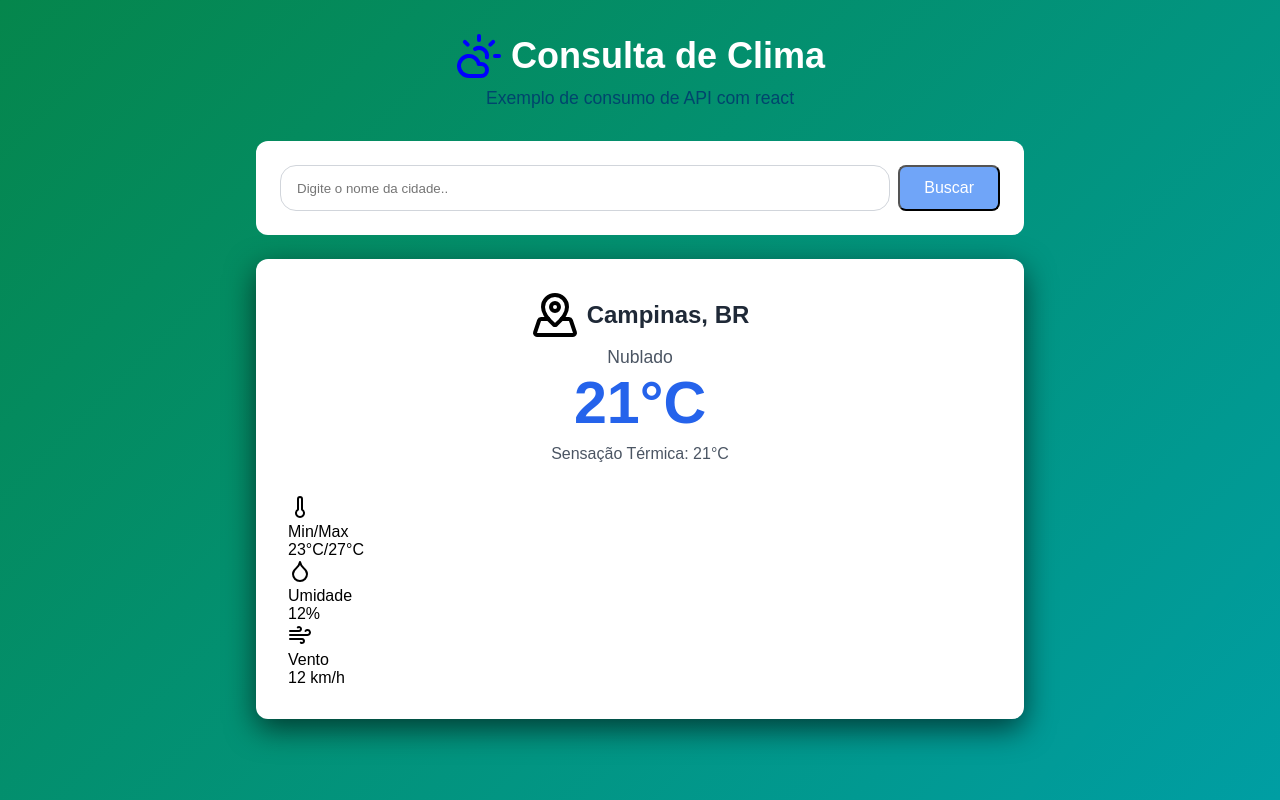
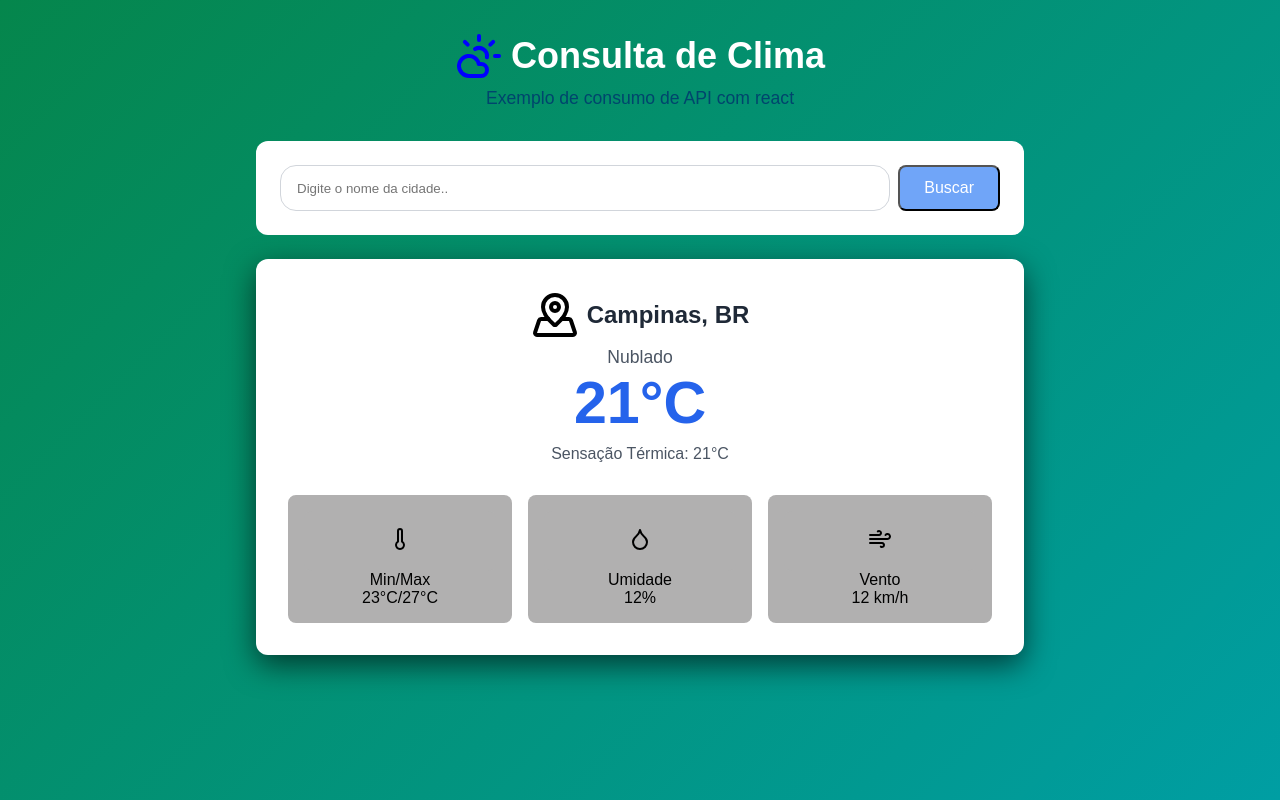
Before and after one commit to TUM-08/clima2c, a React (Vite) app: page / in a window 1280 px wide. Built offline with nearby package versions, Linux system fonts and the light colour scheme.

Commit message:
Add files via upload

```diff
--- a/src/App.css
+++ b/src/App.css
@@ -106,3 +106,14 @@ margin-bottom: 32px;
 #temp-sens{
   color: #4b5563;
 }
+#detales-box{
+  display: grid;
+  grid-template-columns: repeat(3,1fr);
+  gap: 16px;
+}
+.detal-item{
+  background: #b1b0b0;
+  padding: 16px;
+  border-radius: 8px;
+  text-align: center;
+}
```
